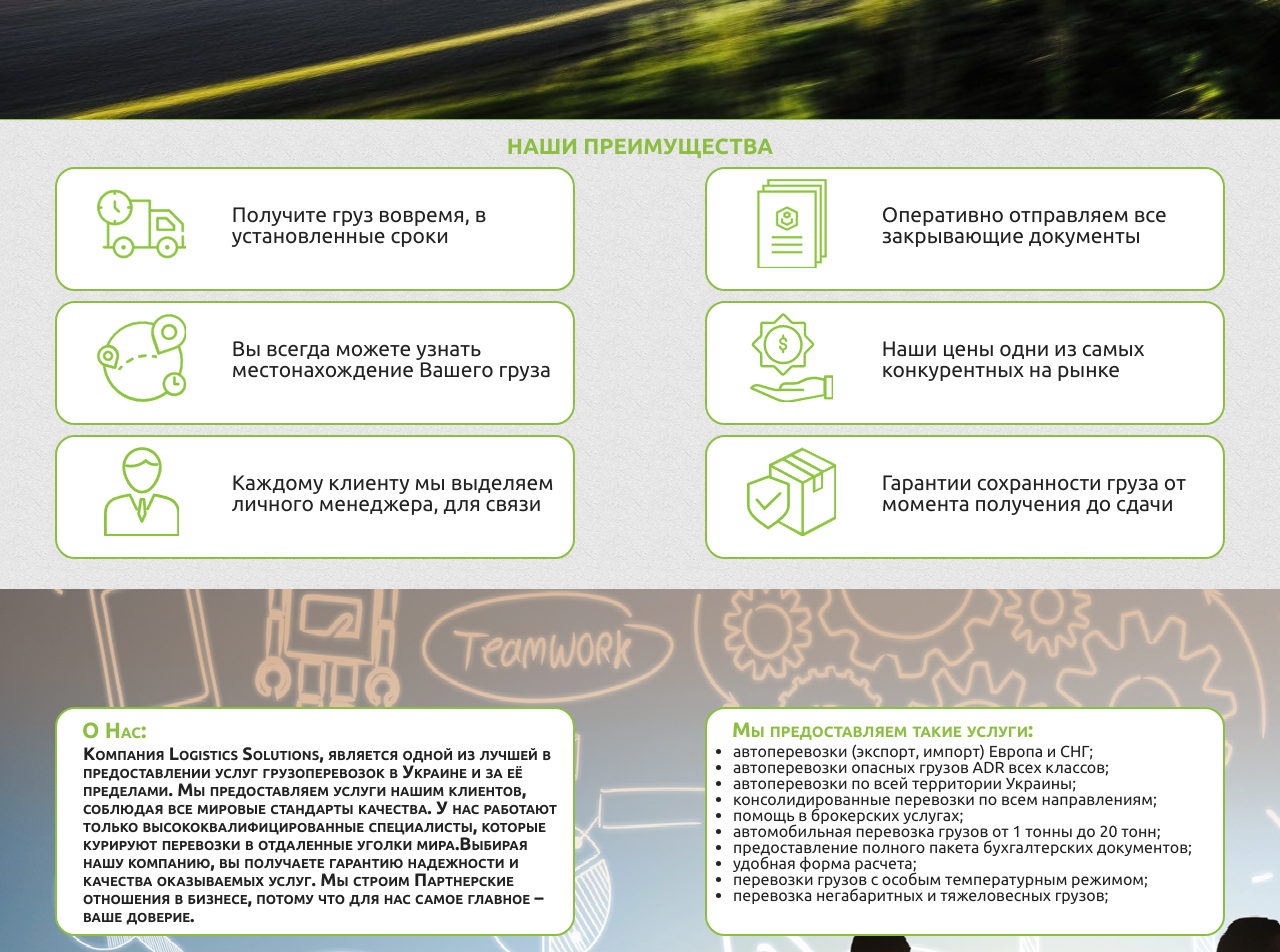
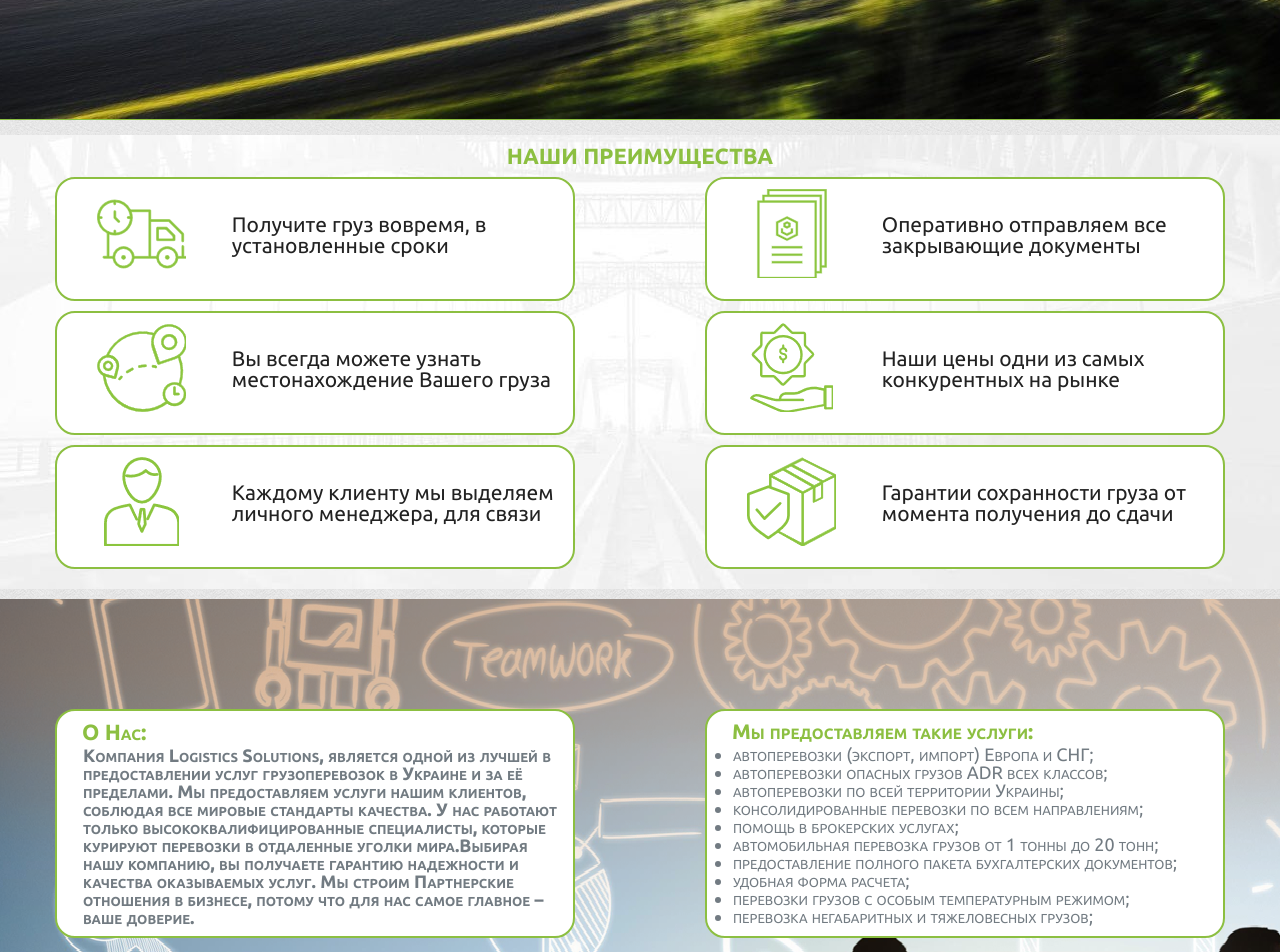
Before and after one commit to anton-bendryk-dev/reactLS, a React (Create React App) app: page / in a window 1280 px wide. Shown: the part 640-1592 px from the top of the page. Built offline with nearby package versions, Linux system fonts and the light colour scheme.

Commit message:
style changes

```diff
--- a/src/App/About Company/AboutCompany.css
+++ b/src/App/About Company/AboutCompany.css
@@ -2,12 +2,13 @@
 	width: 100%;
 	display:flex;
 	justify-content: space-between;
-	padding-top: 108px;
+	padding-top: 100px;
 }
-.about-company p{
+.about-company p, li{
 	font-variant: small-caps;
 	font-size: 18px;
 	font-weight: 700;
+	color:#727b82;
 }
 .about-company h2, h3{
 	margin-left: 15px;
--- a/src/App/Geography/geography.css
+++ b/src/App/Geography/geography.css
@@ -27,7 +27,7 @@
 	border-radius: 0px 0px 30px 30px;
 	border: 1px solid;
 	border-color: #8cbf41;
-	padding: 17px 24px 17px 24px;
+	padding: 12px 24px 17px 24px;
 }
 
 .geography-content h2{
--- a/src/App/GroupageCargo/GroupageCargo.css
+++ b/src/App/GroupageCargo/GroupageCargo.css
@@ -4,6 +4,8 @@
 .groupage-cargo{
 	padding-top: 15px;
 	min-height: 400px;
+	padding-left: 46px;
+	padding-right: 40px;
 }
 .groupage-cargo-container{
 	width: 30%;
--- a/src/App/Our Advantages/OurAdvantages.css
+++ b/src/App/Our Advantages/OurAdvantages.css
@@ -1,7 +1,13 @@
+.first {
+	background-image: url(../../pictures/core_values_bg.jpg);
+	background-repeat: no-repeat;
+	background-position: center;
+}
 .first h2{
 	color: black;
 	margin-top: 10px;
 	text-align: center;
+	padding-top: 10px;
 }
 .container h2{
 	font-size: 22px;
--- a/src/App/Partners/partners.css
+++ b/src/App/Partners/partners.css
@@ -1,6 +1,7 @@
 .four {
     background-image: url(../../pictures/bg-avtotransport-01.jpg);
     background-repeat: no-repeat;
+    background-position: center;
     min-height: 300px;
 }
 .partners{
@@ -8,6 +9,14 @@
     display: flex;
     flex-direction: column;
     justify-content:end;
+}
+@media screen and (-webkit-min-device-pixel-ratio:0) {
+    .partners h3 {
+        position: relative !important;
+        left: 160px !important;
+        bottom: -44px !important;
+        margin-bottom: 150px !important;
+    }
 }
 .partners h3{
     width: 204px;
@@ -22,3 +31,8 @@
 .partners img{
     margin-left: 50px;
 }
+/* @media screen and (-webkit-min-device-pixel-ratio:0) {
+    .slick-slider {
+
+    }
+} */
--- a/src/style/ls.css
+++ b/src/style/ls.css
@@ -13,6 +13,7 @@ h1, h2, h3, h4, p, ul, li, a {
 	min-height: 500px;
 	margin:0 auto;
 }
+
 .inline-wrapper{
 	width: 1170px;
 	margin-left: auto;
@@ -79,6 +80,7 @@ div.col-width-50 {
 	/*background-color:white;*/
 	background-image: url(../pictures/company1.png) ;
 	min-height: 610px;
+
 }
 .second h2{
 	color:#8cbf41;
```
Also changed, not shown: src/pictures/core_values_bg.jpg (added).
